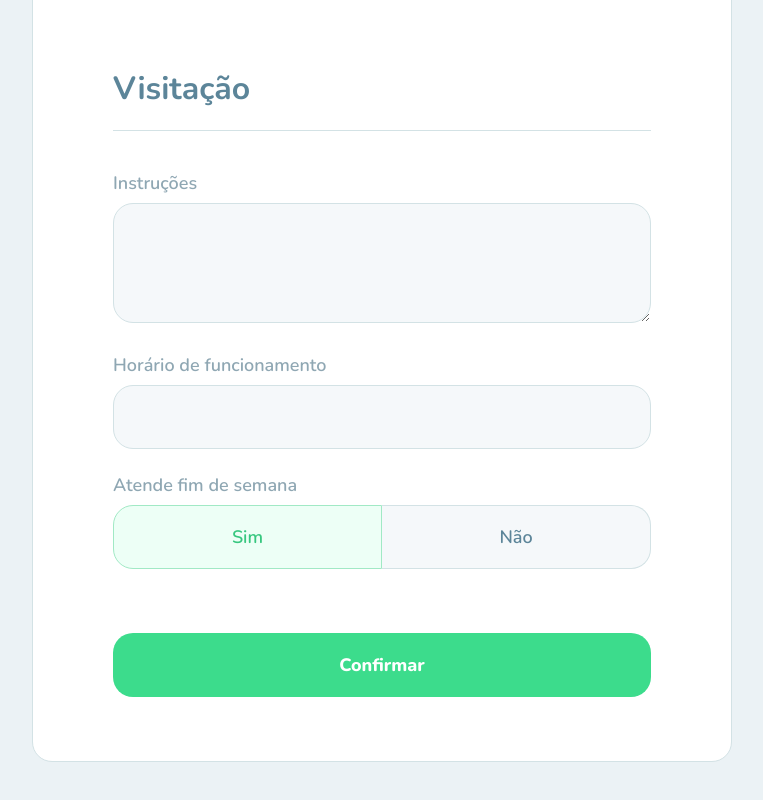
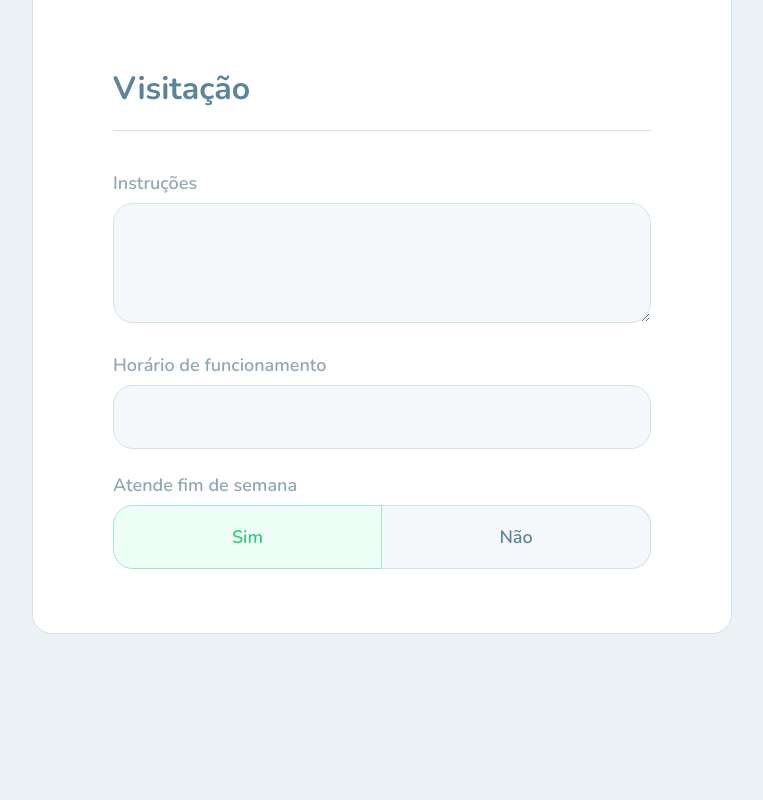
Before and after one commit to getJv/nlw-3, a React (Create React App) app: page /orphanages/create in a window 1280 px wide. Shown: the part 1058-1858 px from the top of the page, without its empty margins (258-1021 px from the left). After the commit the page ends 1756 px from the top, so only its background shows below. Built offline with nearby package versions, Linux system fonts and the light colour scheme; no server answers.

Commit message:
app public preparation

```diff
--- a/src/data/fake-data.json
+++ b/src/data/fake-data.json
@@ -1 +1 @@
-[{"id":"1","name":"Lar das crianças 1","about":"Dado de teste","instructions":"Instruction teste","opening_hours":"From 8h to 18h","open_on_weekends":"true","latitude":"-15.7971727","longitude":"-47.8911576","images":[{"url":"https://images.pexels.com/photos/296301/pexels-photo-296301.jpeg?cs=srgb&dl=pexels-lukas-296301.jpg&fm=jpg"}]},{"id":"2","name":"Lar das meninas","about":"Dado de teste","instructions":"Instruction teste","opening_hours":"From 8h to 18h","open_on_weekends":"true","latitude":"-15.7900906","longitude":"-47.892534","images":[{"url":"https://images.pexels.com/photos/296301/pexels-photo-296301.jpeg?cs=srgb&dl=pexels-lukas-296301.jpg&fm=jpg"}]},{"id":"3","name":"Lar das crianças 3","about":"Dado de teste","instructions":"Instruction teste","opening_hours":"From 8h to 18h","open_on_weekends":"true","latitude":"-15.7928499","longitude":"-47.882861","images":[{"url":"https://images.pexels.com/photos/296301/pexels-photo-296301.jpeg?cs=srgb&dl=pexels-lukas-296301.jpg&fm=jpg"}]}]
+[{"id":"1","name":"Lar das crianças 1","about":"Dado de teste","instructions":"Instruction teste","opening_hours":"From 8h to 18h","open_on_weekends":"true","latitude":"-15.7971727","longitude":"-47.8911576","images":[{"url":"https://images.pexels.com/photos/296301/pexels-photo-296301.jpeg?cs=srgb&dl=pexels-lukas-296301.jpg&fm=jpg"},{"url":"https://images.pexels.com/photos/754769/pexels-photo-754769.jpeg?cs=srgb&dl=pexels-archie-binamira-754769.jpg&fm=jpg"}]},{"id":"2","name":"Lar das crianças 2","about":"Dado de teste","instructions":"Instruction teste","opening_hours":"From 8h to 18h","open_on_weekends":"true","latitude":"-15.7900906","longitude":"-47.892534","images":[{"url":"https://images.pexels.com/photos/754769/pexels-photo-754769.jpeg?cs=srgb&dl=pexels-archie-binamira-754769.jpg&fm=jpg"},{"url":"https://images.pexels.com/photos/296301/pexels-photo-296301.jpeg?cs=srgb&dl=pexels-lukas-296301.jpg&fm=jpg"}]},{"id":"3","name":"Lar das crianças 3","about":"Dado de teste","instructions":"Instruction teste","opening_hours":"From 8h to 18h","open_on_weekends":"true","latitude":"-15.7928499","longitude":"-47.882861","images":[{"url":"https://images.pexels.com/photos/296301/pexels-photo-296301.jpeg?cs=srgb&dl=pexels-lukas-296301.jpg&fm=jpg"},{"url":"https://images.pexels.com/photos/754769/pexels-photo-754769.jpeg?cs=srgb&dl=pexels-archie-binamira-754769.jpg&fm=jpg"}]}]
--- a/src/pages/CreateOrphanage.tsx
+++ b/src/pages/CreateOrphanage.tsx
@@ -171,9 +171,9 @@ export default function CreateOrphanage() {
             </div>
           </fieldset>
 
-          <button className="confirm-button" type="submit">
+          {/* <button className="confirm-button" type="submit">
             Confirmar
-          </button>
+          </button> */}
         </form>
       </main>
     </div>
```
